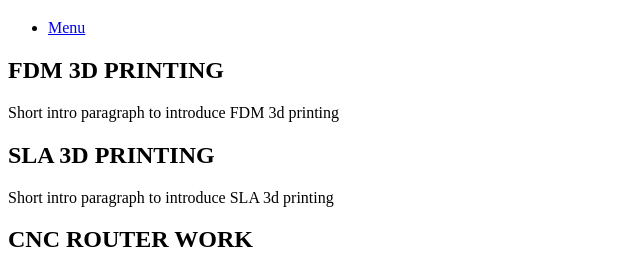
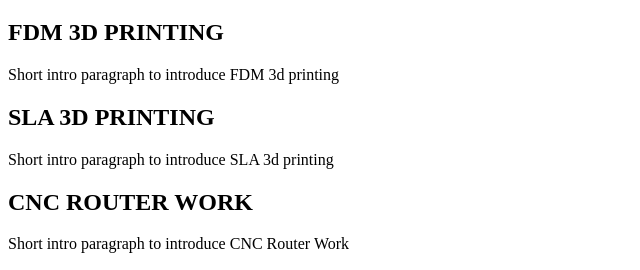
Before and after one commit to lukdean/DeanFabrication, a plain HTML site: page index.html in a window 1280 px wide. Shown: the part 499-769 px from the top of the page, without its empty margins (0-640 px from the left). Drawn offline with Linux system fonts and the light colour scheme.

Commit message:
updating layout of data.

```diff
--- a/index.html
+++ b/index.html
@@ -13,31 +13,38 @@
                 <img src="Dean Fab Logo.png" alt="Cirlce with D over F. Black and white.">
             </a>
             <h1>Dean Fabrication</h1>
-
-            <nav>
-                <ul>
-                    <li><a href="#menu">Menu</a></li>
-                </ul>
-            </nav>
         </div>
     </header>
 
     <div id="main">
+        <article class="FDM">
             <!-- FDM PRINTER IMAGE -->
+            <!-- <a href="FDM_page.html"> -->
                 <h2>FDM 3D PRINTING</h2>
                 <p> Short intro paragraph to introduce FDM 3d printing</p>
+            <!--</a> -->
+        </article>
 
+        <article class="SLA>">
             <!-- SLA PRINTER IMAGE -->
+            <!-- <a href="FDM_page.html"> -->
                 <h2>SLA 3D PRINTING</h2>
                 <p> Short intro paragraph to introduce SLA 3d printing</p>
+            <!--</a> -->
+        </article>
 
+        <article class="SLA">
             <!-- CNC Router IMAGE -->
+            <!-- <a href="FDM_page.html"> -->
                 <h2>CNC ROUTER WORK</h2>
                 <p> Short intro paragraph to introduce CNC Router Work</p>
+            <!--</a> -->
+        </article>
 
         <!-- 3D Modeling Banner -->
         <h2>3D MODELING</h2>
         <p> Short intro paragraph to introduce 3D MODELING</p>
+
 
         <!-- Gallery of products -->
         <h2>My Recent Work</h2>
```
Lines whose indentation alone changed are shown as unchanged.
